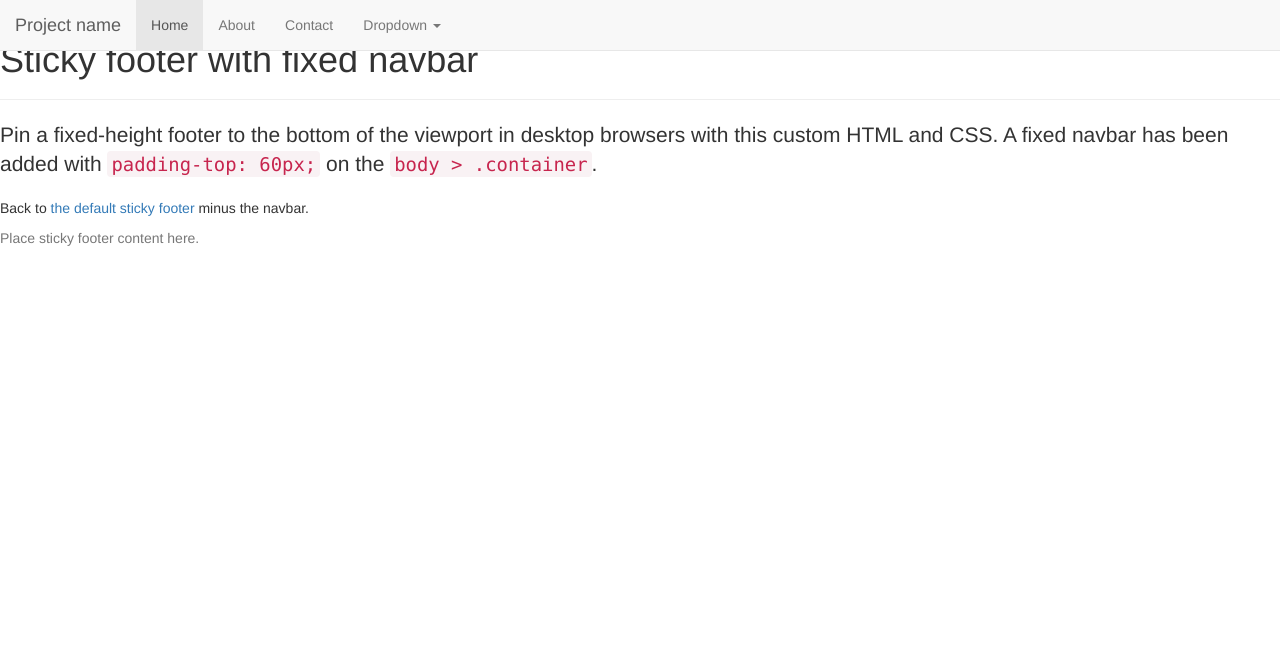
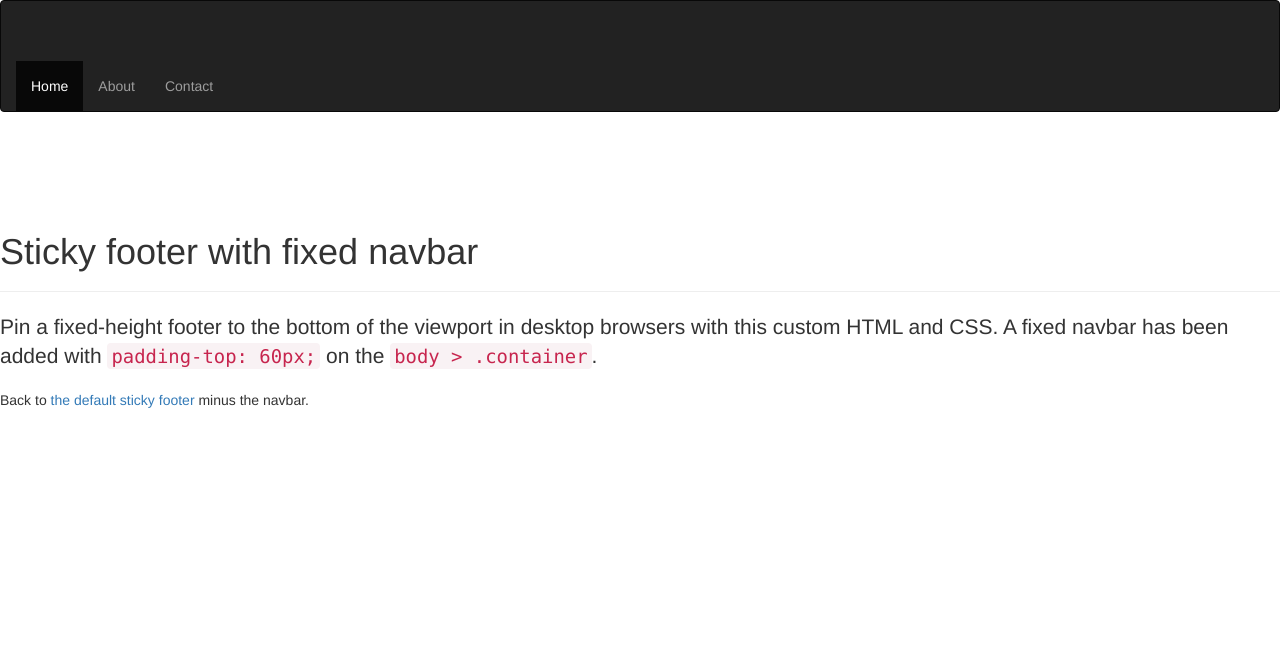
Before and after one commit to dmitry741/django_released, a Django app: page /new in a window 1280 px wide. Shown: the top 650 px of the page. After the commit the page ends 408 px from the top, so only its background shows below. Run offline with Django 3.2, Linux system fonts and the light colour scheme; some libraries are stand-ins or nearby versions.

Commit message:
design nav bar
ridan

```diff
--- a/first_app_django/static/style.css
+++ b/first_app_django/static/style.css
@@ -138,6 +138,7 @@ html, body {
 }
 
 .newcontainer {
+    padding-top: 60px;
 }
 
 .newfooter {
--- a/first_app_django/templates/new.html
+++ b/first_app_django/templates/new.html
@@ -22,8 +22,12 @@
 
 <body>
 
+<!-- jQuery (necessary for Bootstrap's JavaScript plugins) -->
+<script src="https://ajax.googleapis.com/ajax/libs/jquery/1.12.4/jquery.min.js"></script>
+<script src='{% static "bootstrap/js/bootstrap.min.js" %}'></script>
+
     <!-- Fixed navbar -->
-    <nav class="navbar navbar-default navbar-fixed-top">
+    <nav class="navbar navbar-inverse">
       <div class="newcontainer">
         <div class="navbar-header">
           <button type="button" class="navbar-toggle collapsed" data-toggle="collapse" data-target="#navbar" aria-expanded="false" aria-controls="navbar">
@@ -32,25 +36,12 @@
             <span class="icon-bar"></span>
             <span class="icon-bar"></span>
           </button>
-          <a class="navbar-brand" href="#">Project name</a>
         </div>
         <div id="navbar" class="collapse navbar-collapse">
           <ul class="nav navbar-nav">
             <li class="active"><a href="#">Home</a></li>
             <li><a href="#about">About</a></li>
             <li><a href="#contact">Contact</a></li>
-            <li class="dropdown">
-              <a href="#" class="dropdown-toggle" data-toggle="dropdown" role="button" aria-haspopup="true" aria-expanded="false">Dropdown <span class="caret"></span></a>
-              <ul class="dropdown-menu">
-                <li><a href="#">Action</a></li>
-                <li><a href="#">Another action</a></li>
-                <li><a href="#">Something else here</a></li>
-                <li role="separator" class="divider"></li>
-                <li class="dropdown-header">Nav header</li>
-                <li><a href="#">Separated link</a></li>
-                <li><a href="#">One more separated link</a></li>
-              </ul>
-            </li>
           </ul>
         </div><!--/.nav-collapse -->
       </div>
@@ -65,11 +56,5 @@
       <p>Back to <a href="../sticky-footer">the default sticky footer</a> minus the navbar.</p>
     </div>
 
-    <footer class="newfooter">
-      <div class="newcontainer">
-        <p class="text-muted">Place sticky footer content here.</p>
-      </div>
-    </footer>
-
 </body>
 </html>
```
